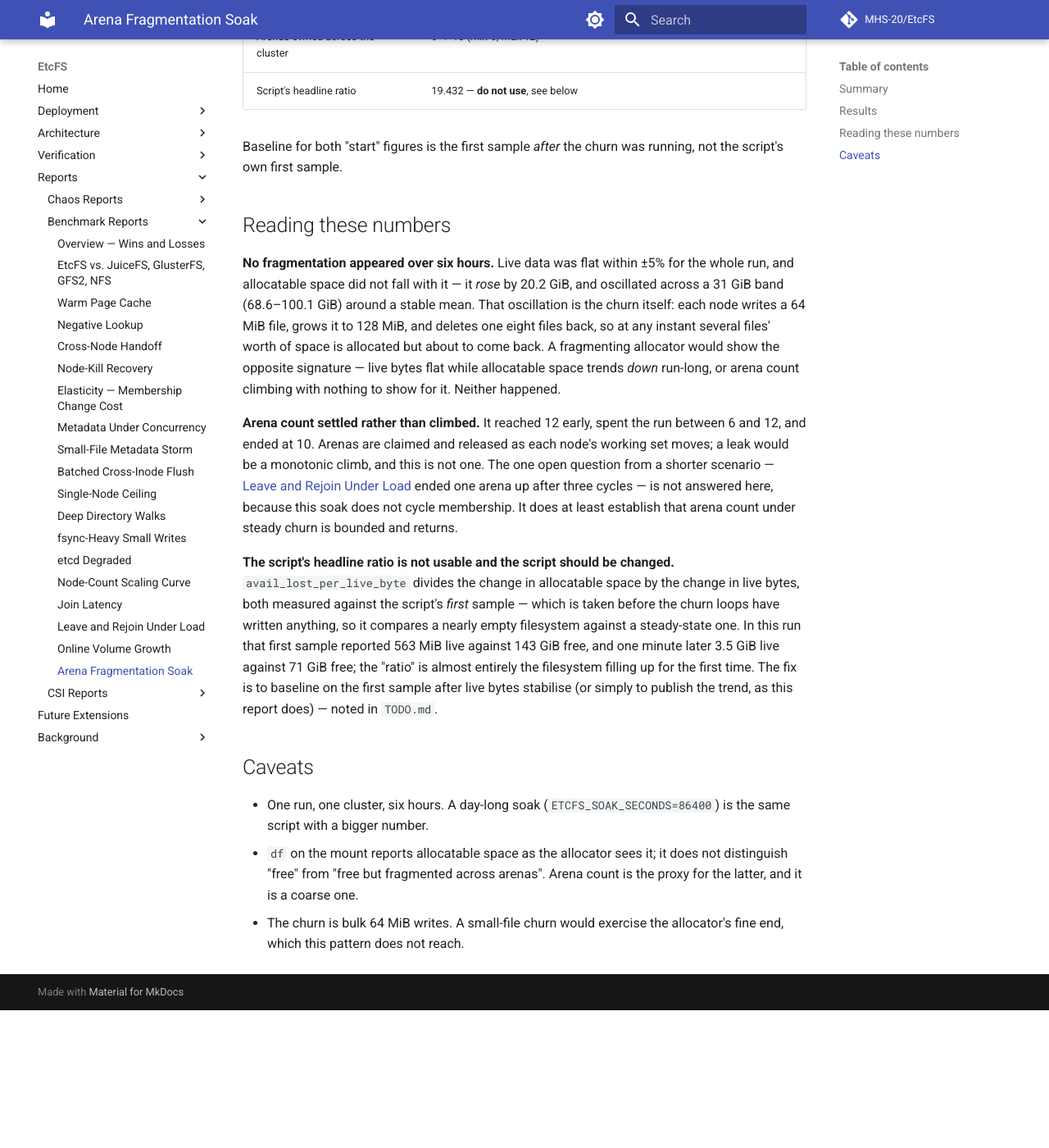
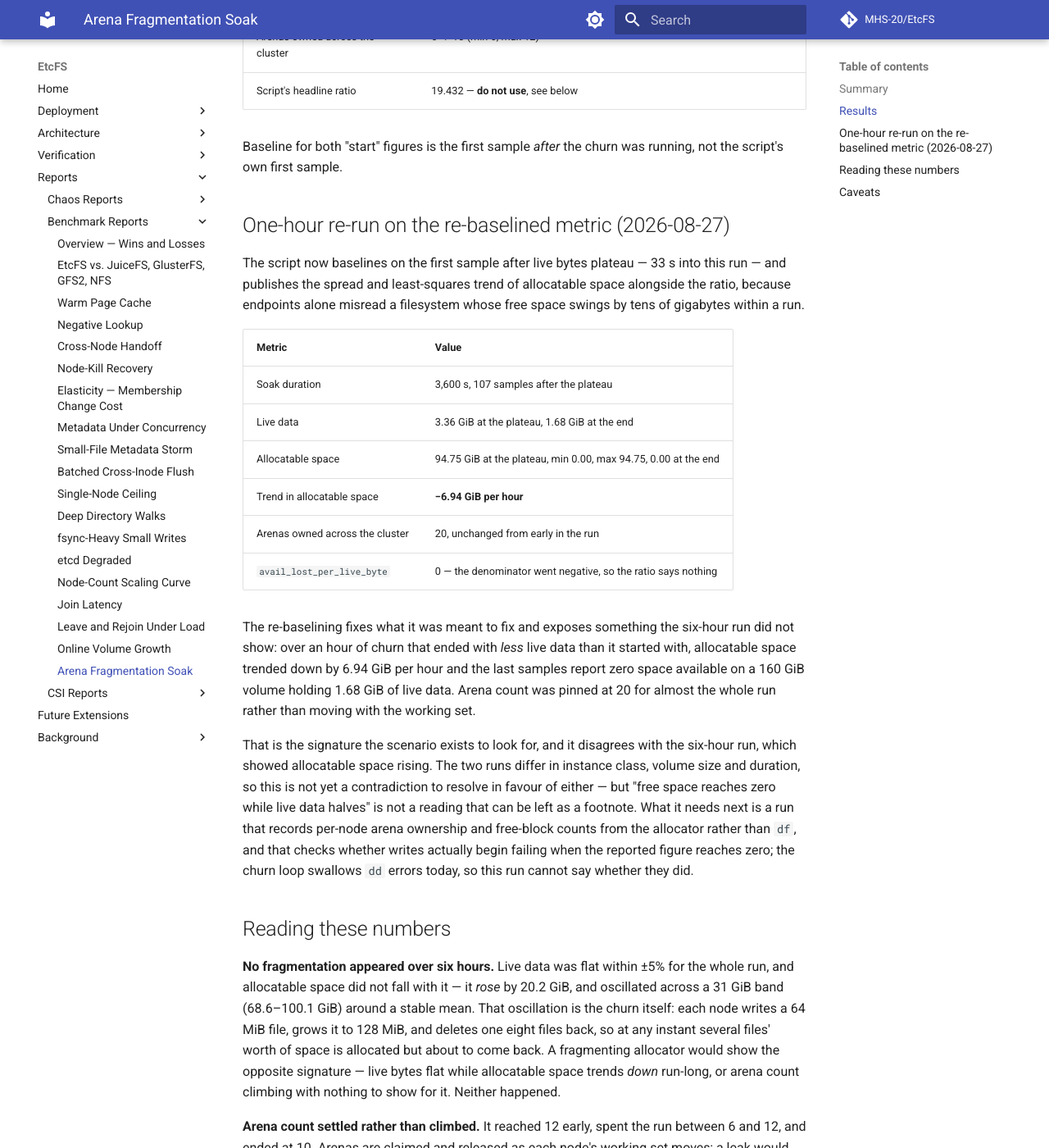
Before and after one commit to MHS-20/EtcFS, an MkDocs documentation site: the page built from docs/reports/benchmark-reports/arena-fragmentation-soak.md, in a window 1280 px wide and 1400 px high, scrolled down 830 px. Shown: the whole window at 82% size. Built offline with MkDocs 1.6.1 and Material for MkDocs 9.7.7, drawn with Linux system fonts in a browser that asks for light colours; comment, search, counter and statistics services are not loaded; before the commit the page ends 2062 px from its top, so only the background shows below that.

Commit message:
fix(bench): reported the arena soak's free-space spread and trend, not just its endpoints

```diff
--- a/docs/reports/benchmark-reports/arena-fragmentation-soak.md
+++ b/docs/reports/benchmark-reports/arena-fragmentation-soak.md
@@ -29,6 +29,39 @@ Single isolated 3-node etcfs cluster.
 
 Baseline for both "start" figures is the first sample *after* the churn was
 running, not the script's own first sample.
+
+## One-hour re-run on the re-baselined metric (2026-08-27)
+
+The script now baselines on the first sample after live bytes plateau — 33 s
+into this run — and publishes the spread and least-squares trend of allocatable
+space alongside the ratio, because endpoints alone misread a filesystem whose
+free space swings by tens of gigabytes within a run.
+
+| Metric | Value |
+|---|---|
+| Soak duration | 3,600 s, 107 samples after the plateau |
+| Live data | 3.36 GiB at the plateau, 1.68 GiB at the end |
+| Allocatable space | 94.75 GiB at the plateau, min 0.00, max 94.75, 0.00 at the end |
+| Trend in allocatable space | **−6.94 GiB per hour** |
+| Arenas owned across the cluster | 20, unchanged from early in the run |
+| `avail_lost_per_live_byte` | 0 — the denominator went negative, so the ratio says nothing |
+
+The re-baselining fixes what it was meant to fix and exposes something the
+six-hour run did not show: over an hour of churn that ended with *less* live
+data than it started with, allocatable space trended down by 6.94 GiB per hour
+and the last samples report zero space available on a 160 GiB volume holding
+1.68 GiB of live data. Arena count was pinned at 20 for almost the whole run
+rather than moving with the working set.
+
+That is the signature the scenario exists to look for, and it disagrees with the
+six-hour run, which showed allocatable space rising. The two runs differ in
+instance class, volume size and duration, so this is not yet a contradiction to
+resolve in favour of either — but "free space reaches zero while live data
+halves" is not a reading that can be left as a footnote. What it needs next is a
+run that records per-node arena ownership and free-block counts from the
+allocator rather than `df`, and that checks whether writes actually begin
+failing when the reported figure reaches zero; the churn loop swallows `dd`
+errors today, so this run cannot say whether they did.
 
 ## Reading these numbers
 
```
Also changed, not shown: 1 other file.
